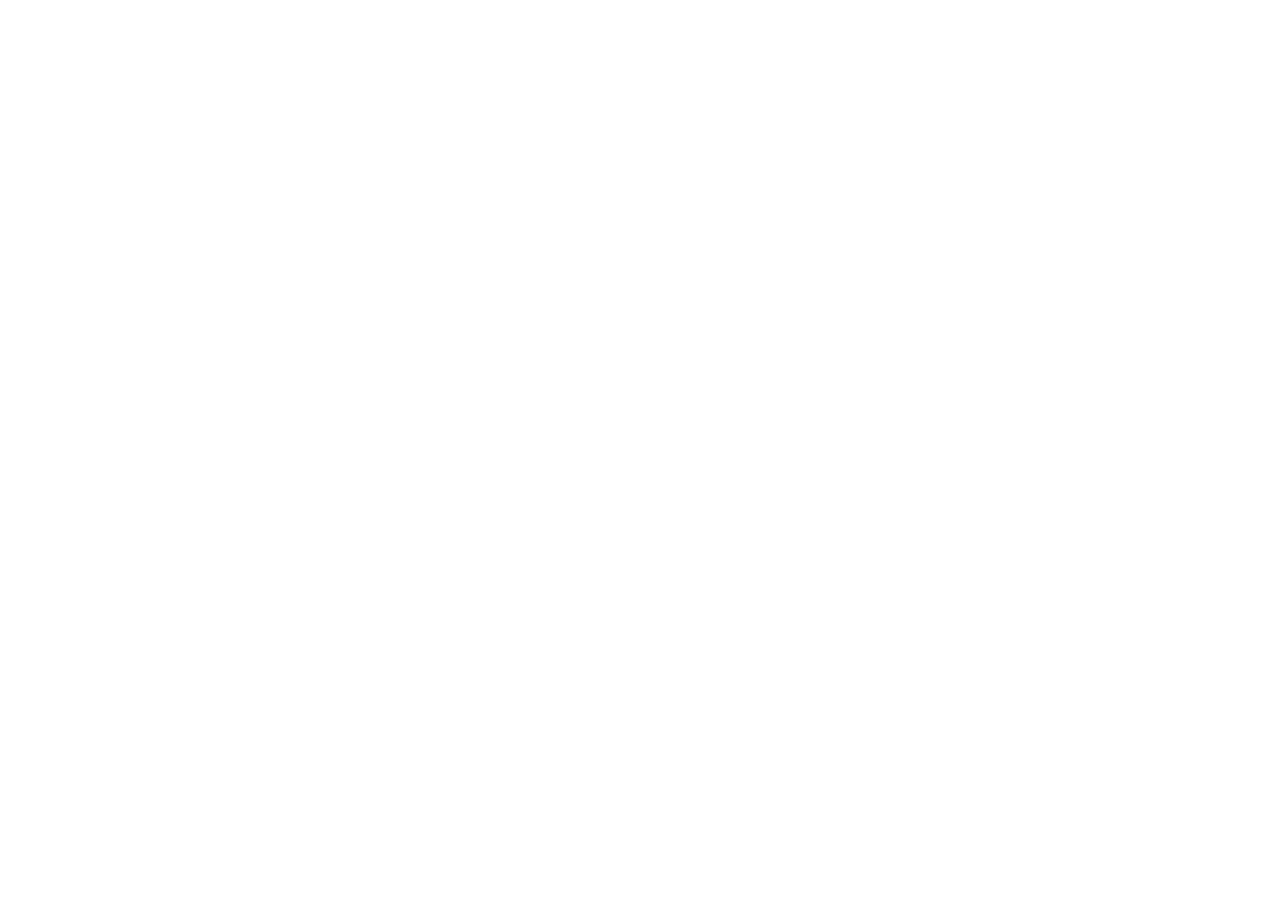
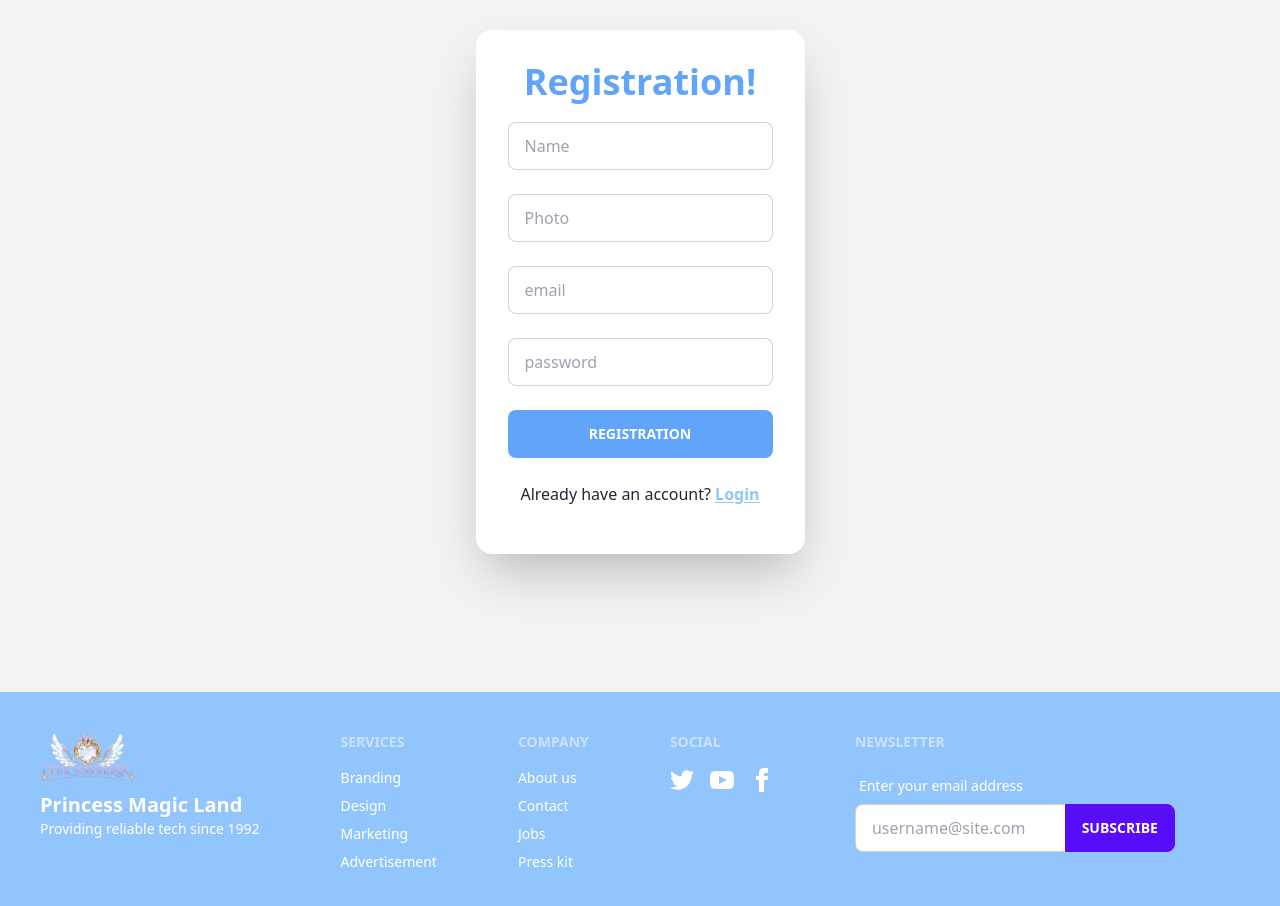
Before and after one commit to Sumiyaakhi/princess-magic-client, a React (Vite) app: page /registration in a window 1280 px wide. Before the commit this address had no page. Shown: the part 240-1146 px from the top of the page. Before the commit the page ends 800 px from the top, so only its background shows below. Built offline with nearby package versions, Linux system fonts and the light colour scheme.

Commit message:
Footer added

```diff
--- a/src/Footer/Footer.jsx
+++ b/src/Footer/Footer.jsx
@@ -1,10 +1,16 @@
-import logo from '../assets/Princess_Magic_Logo.webp'
+import logo from "../assets/Princess_Magic_Logo.webp";
 const Footer = () => {
   return (
-        <footer className="footer p-10 bg-blue-300 text-base-content">
+    <footer className="footer p-10 bg-blue-300 text-white ">
       <div>
-    <img className='w-24' src={logo} alt="" />
-    <p>ACME Industries Ltd.<br/>Providing reliable tech since 1992</p>
+        <img className="w-24" src={logo} alt="" />
+        <p>
+          <span className="text-xl font-bold ">
+            Princess Magic Land
+          </span>{" "}
+          <br />
+          Providing reliable tech since 1992
+        </p>
       </div>
       <div>
         <span className="footer-title">Services</span>
@@ -21,20 +27,28 @@ const Footer = () => {
         <a className="link link-hover">Press kit</a>
       </div>
       <div>
-    <span className="footer-title">Legal</span>
-    <a className="link link-hover">Terms of use</a>
-    <a className="link link-hover">Privacy policy</a>
-    <a className="link link-hover">Cookie policy</a>
+    <span className="footer-title">Social</span>
+    <div className="grid grid-flow-col gap-4">
+      <a><svg xmlns="http://www.w3.org/2000/svg" width="24" height="24" viewBox="0 0 24 24" className="fill-current"><path d="M24 4.557c-.883.392-1.832.656-2.828.775 1.017-.609 1.798-1.574 2.165-2.724-.951.564-2.005.974-3.127 1.195-.897-.957-2.178-1.555-3.594-1.555-3.179 0-5.515 2.966-4.797 6.045-4.091-.205-7.719-2.165-10.148-5.144-1.29 2.213-.669 5.108 1.523 6.574-.806-.026-1.566-.247-2.229-.616-.054 2.281 1.581 4.415 3.949 4.89-.693.188-1.452.232-2.224.084.626 1.956 2.444 3.379 4.6 3.419-2.07 1.623-4.678 2.348-7.29 2.04 2.179 1.397 4.768 2.212 7.548 2.212 9.142 0 14.307-7.721 13.995-14.646.962-.695 1.797-1.562 2.457-2.549z"></path></svg></a>
+      <a><svg xmlns="http://www.w3.org/2000/svg" width="24" height="24" viewBox="0 0 24 24" className="fill-current"><path d="M19.615 3.184c-3.604-.246-11.631-.245-15.23 0-3.897.266-4.356 2.62-4.385 8.816.029 6.185.484 8.549 4.385 8.816 3.6.245 11.626.246 15.23 0 3.897-.266 4.356-2.62 4.385-8.816-.029-6.185-.484-8.549-4.385-8.816zm-10.615 12.816v-8l8 3.993-8 4.007z"></path></svg></a>
+      <a><svg xmlns="http://www.w3.org/2000/svg" width="24" height="24" viewBox="0 0 24 24" className="fill-current"><path d="M9 8h-3v4h3v12h5v-12h3.642l.358-4h-4v-1.667c0-.955.192-1.333 1.115-1.333h2.885v-5h-3.808c-3.596 0-5.192 1.583-5.192 4.615v3.385z"></path></svg></a>
+    </div>
   </div>
       <div>
         <span className="footer-title">Newsletter</span>
         <div className="form-control w-80">
           <label className="label">
-        <span className="label-text">Enter your email address</span>
+            <span className="">Enter your email address</span>
           </label>
           <div className="relative">
-        <input type="text" placeholder="username@site.com" className="input input-bordered w-full pr-16" />
-        <button className="btn btn-primary absolute top-0 right-0 rounded-l-none">Subscribe</button>
+            <input
+              type="text"
+              placeholder="username@site.com"
+              className="input input-bordered w-full pr-16"
+            />
+            <button className="btn btn-primary absolute top-0 right-0 rounded-l-none">
+              Subscribe
+            </button>
           </div>
         </div>
       </div>
--- /dev/null
+++ b/src/Login/Login.jsx
@@ -0,0 +1,67 @@
+import React from "react";
+import { Link } from "react-router-dom";
+
+const Login = () => {
+    const handleLogin =event =>{
+        event.preventDefault();
+        const form = event.target;
+        const email = form.email.value;
+        const password = form.password.value;
+        const user = {email, password};
+    }
+  return (
+    <div className="hero min-h-screen bg-base-200">
+      <div className=" ">
+        <h1 className="text-5xl font-semibold text-blue-400 text-center pb-8">
+          {" "}
+          Login now!
+        </h1>
+        <div className="card   max-w-sm w-full shadow-2xl bg-base-100">
+          <div className="card-body">
+            <form onSubmit={handleLogin}>
+            <div className="form-control">
+              <label className="label">
+                <span className="label-text">Email</span>
+              </label>
+              <input
+                type="text"
+                placeholder="email"
+                className="input input-bordered"
+              />
+            </div>
+            <div className="form-control">
+              <label className="label">
+                <span className="label-text">Password</span>
+              </label>
+              <input
+                type="text"
+                placeholder="password"
+                className="input input-bordered"
+              />
+              <label className="label">
+                <a href="#" className="label-text-alt link link-hover">
+                  Forgot password?
+                </a>
+              </label>
+            </div>
+            <div className="form-control mt-6">
+              <button className="btn hover:bg-blue-600 bg-blue-400 border-0">
+                Login
+              </button>
+            </div>
+            </form>
+            <p className="">
+              New to Princess Magic?{" "}
+              <span className="text-blue-400 underline underline-offset-4">
+                <Link to="/registration">Registration</Link>
+              </span>{" "}
+            </p>
+          </div>
+        </div>
+        <button className="btn btn-outline btn-error">Error</button>
+      </div>
+    </div>
+  );
+};
+
+export default Login;
--- a/src/Navbar/Navbar.jsx
+++ b/src/Navbar/Navbar.jsx
@@ -19,6 +19,9 @@ const Navbar = () => {
       <li>
         <Link to="/blogs">Blogs</Link>
       </li>
+      <li>
+        <Link to="/login">Login</Link>
+      </li>
     </>
   );
   return (
@@ -28,7 +31,7 @@ const Navbar = () => {
           FREE Delivery when you spend RM250 or more for a limited time
         </h4>
       </div>
-      <div className="  ">
+      <div>
         <div className="navbar bg-base-100">
           <div className="navbar-start">
             <div className="dropdown">
@@ -55,8 +58,11 @@ const Navbar = () => {
                 {navItems}
               </ul>
             </div>
-            <div>
+            <div className="flex justify-center items-center">
               <img className="w-40 ms-5" src={logo} alt="" />
+              <h1 className="text-3xl text-blue-300 font-serif">
+                Princess Magic
+              </h1>
             </div>
           </div>
           <div className="navbar-center hidden lg:flex">
--- /dev/null
+++ b/src/Registration/Registration.jsx
@@ -0,0 +1,79 @@
+import React from "react";
+import { Link } from "react-router-dom";
+
+const Registration = () => {
+  const handleRegister = (event) => {
+    event.preventDefault();
+    const form = event.target;
+    const name = form.name.value;
+    const photo = form.photo.value;
+    const email = form.email.value;
+    const password = form.password.value;
+    const user = { name, photo, email, password };
+    console.log(user);
+  };
+  return (
+    <div className="hero min-h-screen bg-base-200">
+      <div className="hero-content">
+        <div className="card flex-shrink-0 w-full max-w-sm shadow-2xl bg-base-100">
+          <div className="card-body ">
+            <h1 className="text-4xl text-blue-400 text-center mb-3 font-bold">
+              Registration!
+            </h1>
+            <form className="space-y-6" onSubmit={handleRegister}>
+              <div className="form-control">
+                <input
+                  type="text"
+                  name="name"
+                  placeholder="Name"
+                  className="input input-bordered"
+                />
+              </div>
+              <div className="form-control">
+                <input
+                  type="img"
+                  name="photo"
+                  placeholder="Photo"
+                  className="input input-bordered"
+                />
+              </div>
+              <div className="form-control">
+                <input
+                  type="text"
+                  name="email"
+                  placeholder="email"
+                  className="input input-bordered"
+                />
+              </div>
+              <div className="form-control">
+                <input
+                  type="password"
+                  name="password"
+                  placeholder="password"
+                  className="input input-bordered"
+                />
+
+              </div>
+              <div className="form-control mt-6">
+                <input
+                  className="btn bg-blue-400 border-0 hover:bg-blue-600"
+                  type="submit"
+                  value="Registration"
+                />
+              </div>
+            </form>
+            <p className="my-4 text-center">
+              {" "}
+              Already have an account?{" "}
+              <span className="text-blue-300 underline underline-offset-2 font-bold">
+                <Link to="/login">Login</Link>
+              </span>{" "}
+            </p>
+          </div>
+        </div>
+      </div>
+    </div>
+  );
+};
+
+export default Registration;
--- a/src/index.css
+++ b/src/index.css
@@ -1,3 +1,5 @@
+@import url('https://fonts.googleapis.com/css2?family=EB+Garamond:wght@500&family=Instrument+Serif:ital@1&family=Lato&family=Pacifico&family=Poppins&display=swap');
+
 @tailwind base;
 @tailwind components;
 @tailwind utilities;
```
Also changed, not shown: src/Routes/Routes.jsx (+11 -1 lines), src/assets/princess magic icon.jpg (renamed from public/princess magic icon.jpg). Lines whose indentation alone changed are shown as unchanged.
